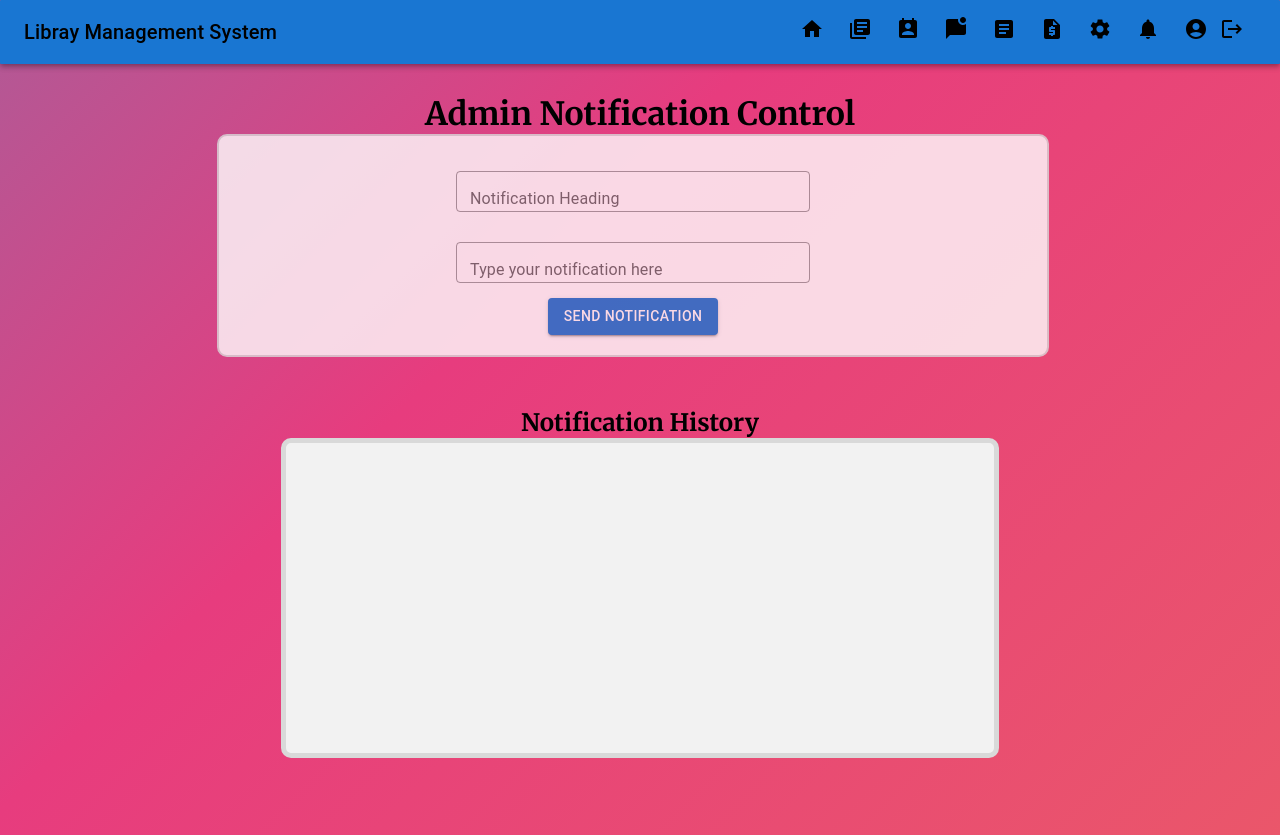
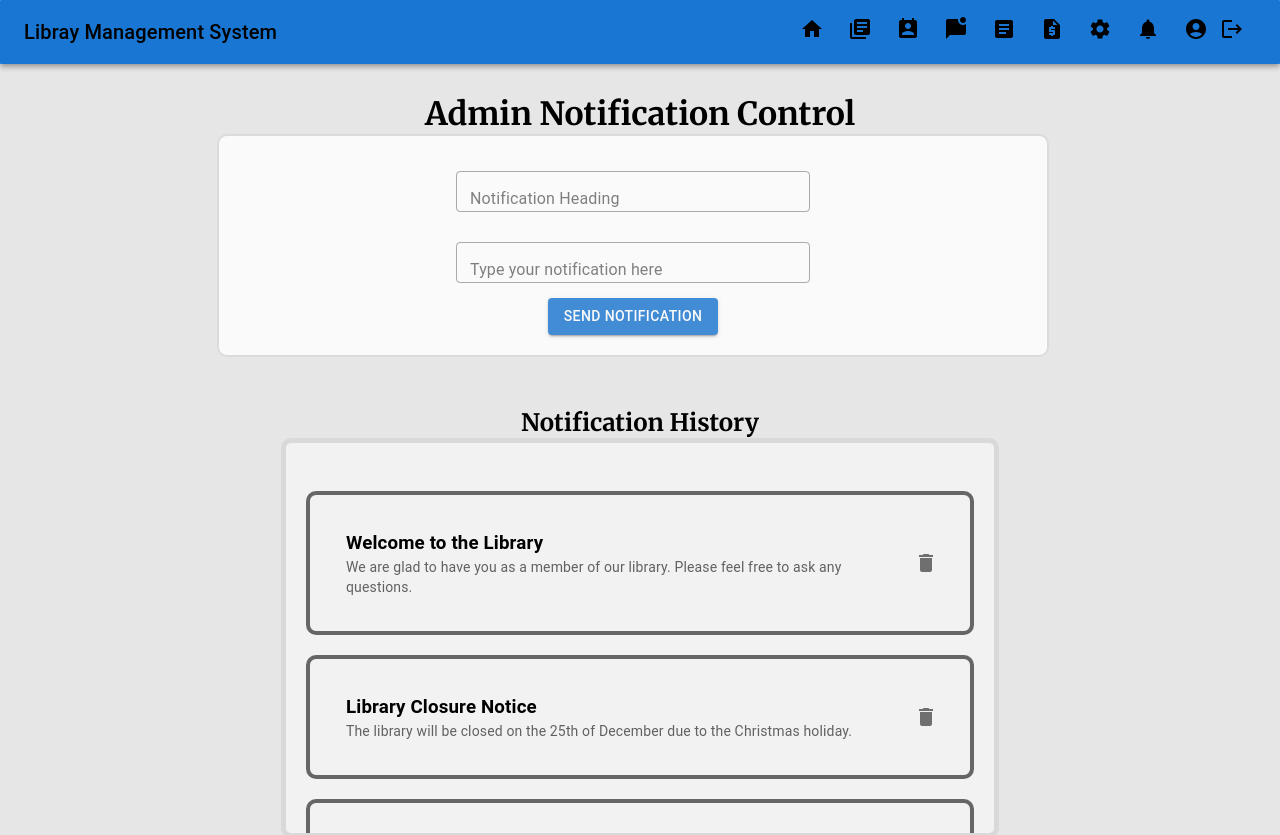
Before and after one commit to paranietharan/library-management-system-web-application, a React (Create React App) app: page /admin-notification-control in a window 1280 px wide. Shown: the top 835 px of the page. Built offline with nearby package versions, Linux system fonts and the light colour scheme; a web font is replaced by a local one.

Commit message:
admin-notification-control work finished!

```diff
--- a/src/App.js
+++ b/src/App.js
@@ -127,7 +127,6 @@ function App() {
         */}
         <Route path='/admin-fine-management' element={<AdminFineManagement />} />
         <Route path='/admin-notification-control' element={<AdminNotificationControl />} />
-        {/*TODO: change wallpaper */}
 
         {/* TODO: New pages to do */}
         <Route path='/admin-settings' element={<AdminSettings />} />
--- a/src/Pages/AdminNotificationControl.js
+++ b/src/Pages/AdminNotificationControl.js
@@ -27,6 +27,27 @@ function AdminNotificationControl() {
         const updatedNotifications = notifications.filter((notif) => notif.id !== id);
         setNotifications(updatedNotifications);
     };
+
+    // harcode some initial notifications
+    useState(() => {
+        setNotifications([
+            {
+                id: 1,
+                heading: 'Welcome to the Library',
+                message: 'We are glad to have you as a member of our library. Please feel free to ask any questions.',
+            },
+            {
+                id: 2,
+                heading: 'Library Closure Notice',
+                message: 'The library will be closed on the 25th of December due to the Christmas holiday.',
+            },
+            {
+                id: 3,
+                heading: 'Library Closure Notice',
+                message: 'The library will be closed on the 1st of January due to the New Year holiday.',
+            },
+        ]);
+    }, []);
 
     return (
         <div className={styles.AdminNotificationControl}>
--- a/src/Pages/style/AdminNotificationControl.module.css
+++ b/src/Pages/style/AdminNotificationControl.module.css
@@ -5,9 +5,10 @@
 }
 
 .AdminNotificationControl{
-    background: linear-gradient(-45deg, #ee7752, #e73c7e, #23a6d5, #23d5ab);
+    /* background: linear-gradient(-45deg, #ee7752, #e73c7e, #23a6d5, #23d5ab); */
+    background-color: #e6e6e6;
     background-size: 400% 400%;
-    animation: gradient 15s ease infinite;
+    /* animation: gradient 15s ease infinite; */
 }
 
 .contents {
```
